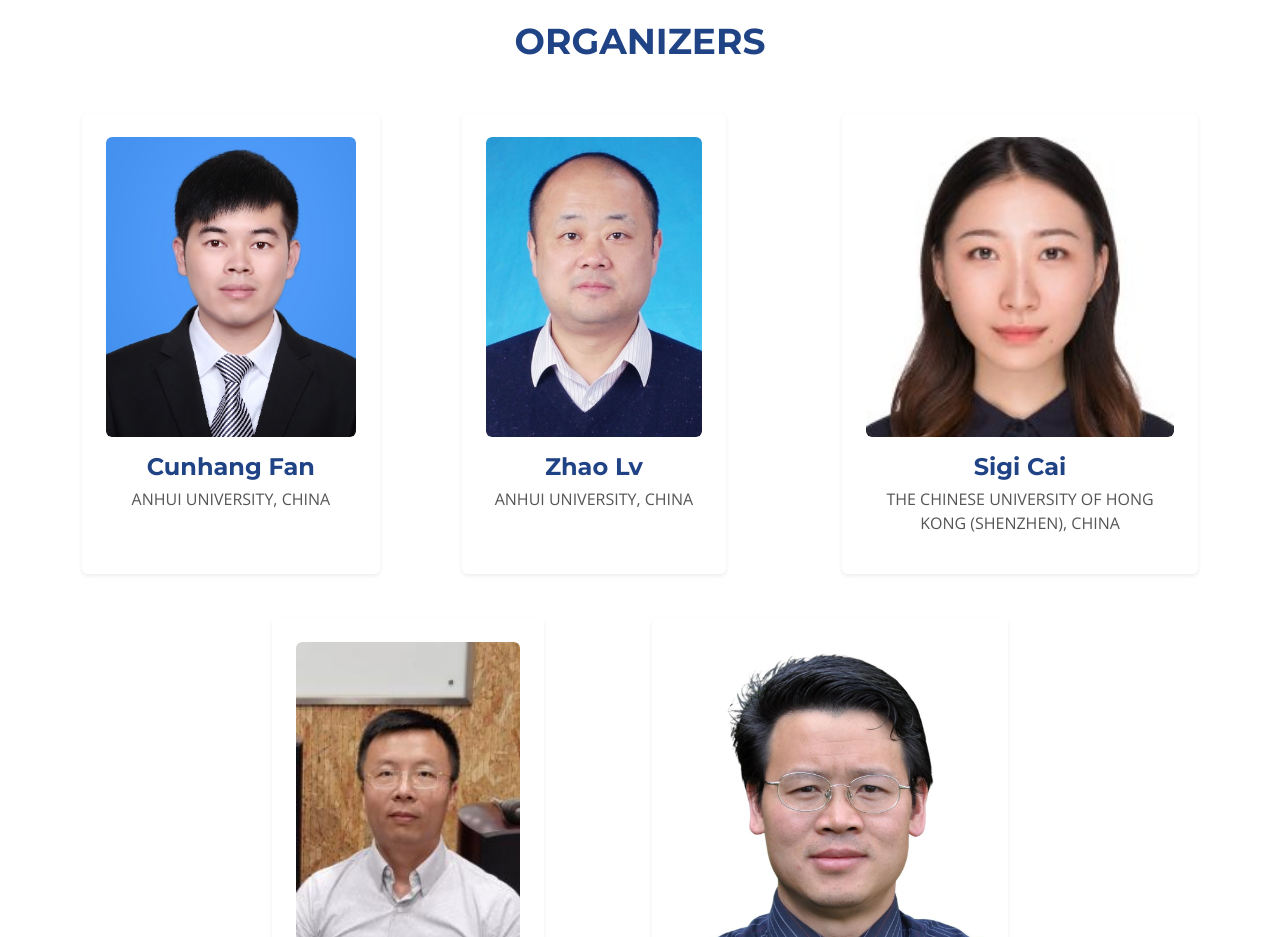
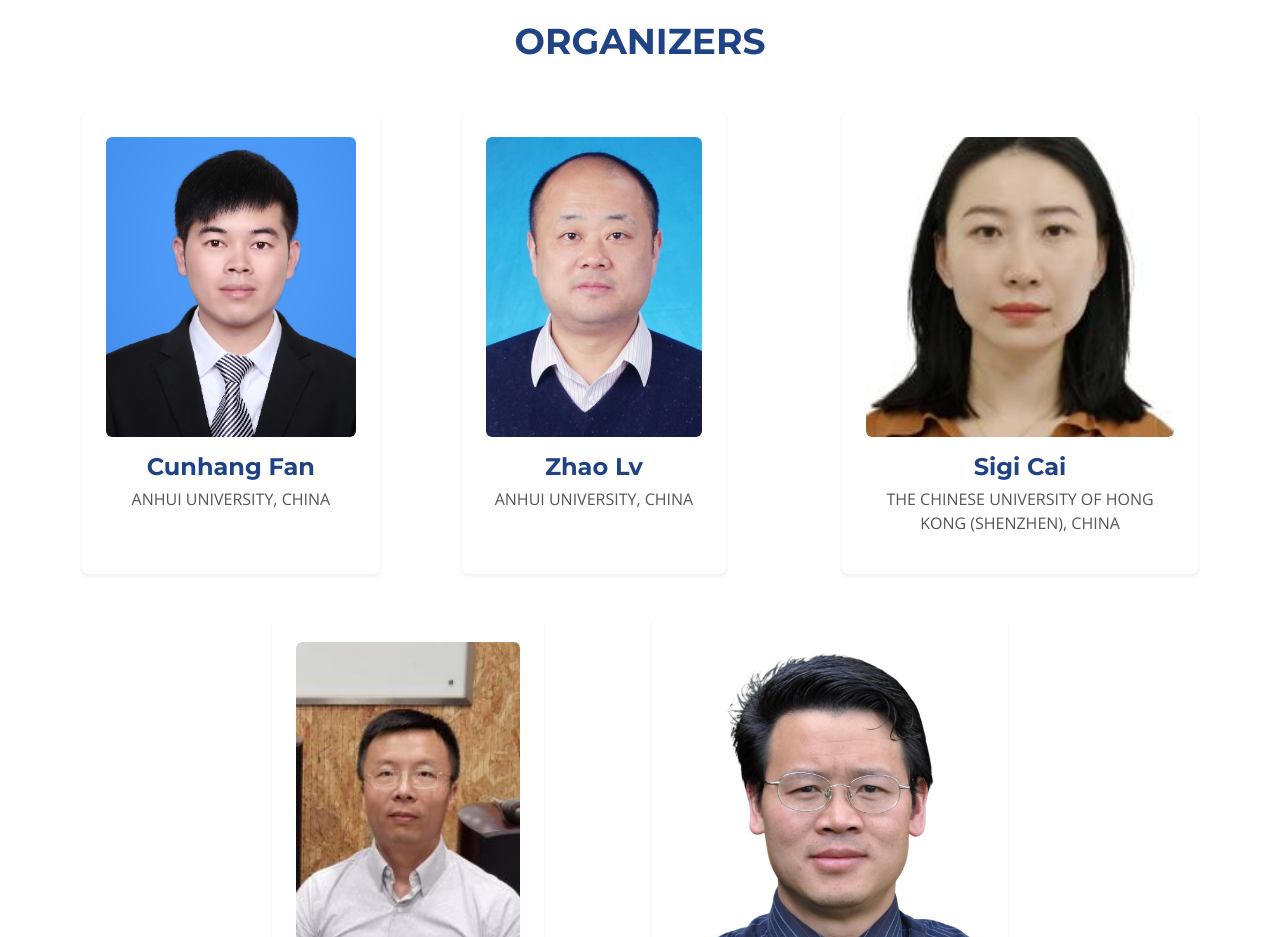
Before and after one commit to poloveny/ijcai-aad, a plain HTML site: page index.html in a window 1280 px wide. Shown: the part 6420-7357 px from the top of the page. Drawn offline with nearby package versions, Linux system fonts and the light colour scheme.

Commit message:
Update index.html

```diff
--- a/index.html
+++ b/index.html
@@ -599,7 +599,7 @@
       <div class="col-lg-4 col-md-6 d-flex align-items-stretch mb-4">
         <div class="member text-center p-4 shadow-sm rounded" data-aos="zoom-in" data-aos-delay="200">
           <div class="member-img position-relative">
-            <img src="assets/img/team/Caisiqi2.jpg" class="img-fluid rounded" alt="Sigi Cai"
+            <img src="assets/img/team/Caisiqi.jpg" class="img-fluid rounded" alt="Sigi Cai"
                  style="width: 100%; height: 300px; object-fit: cover;">
           </div>
           <div class="member-info mt-3">
```
